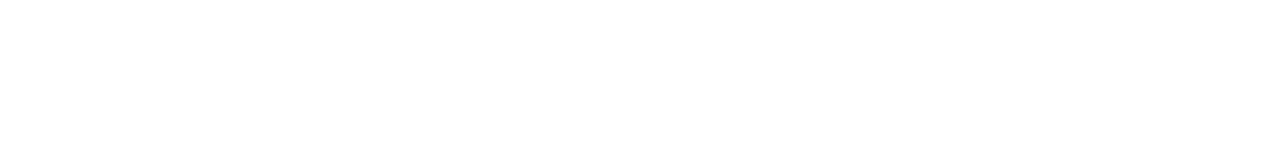
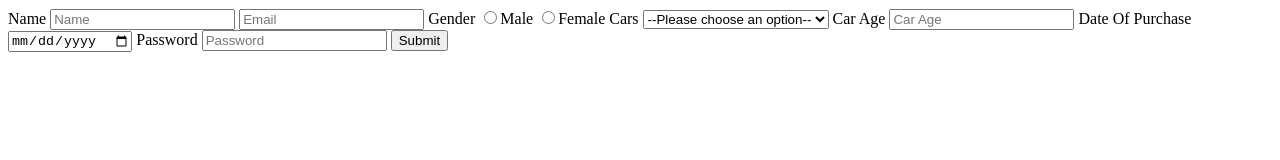
Before and after one commit to acciojob/car-insurance-form-syednuman2000, a website: page main.html in a window 1280 px wide. Drawn offline with Linux system fonts and the light colour scheme.

Commit message:
created a submission

```diff
--- a/main.html
+++ b/main.html
@@ -11,6 +11,38 @@
     <script type="text/javascript" src="./script.js">
 </script>
 
+	<form method="post">
+        <label for="name">Name</label>
+        <input type="text" id="name" placeholder="Name" required>
+
+        <label for="email"></label>
+        <input type="email" id="email" placeholder="Email" required>
+
+        <label for="gender">Gender</label>
+        <input type="radio" name="gender" id="gender" value="male">Male
+        <input type="radio" name="gender" id="gender" value="female">Female
+
+        <label for="cars">Cars</label>
+        <select id="cars">
+            <option value="" disabled selected hidden>--Please choose an option--</option>
+            <option value="BMW">BMW</option>
+            <option value="Audi">Audi</option>
+            <option value="Mercedez">Mercedez</option>
+        </select>
+
+        <label for="carage">Car Age</label>
+        <input type="number" id="carage" placeholder="Car Age" required>
+
+        <label for="dop">Date Of Purchase</label>
+        <input type="date" id="dop">
+
+        <label for="password">Password</label>
+        <input type="password" id="password" placeholder="Password" required>
+
+        <button type="submit">Submit</button>
+
+    </form>
+
 </body>
 
 </html>
```
